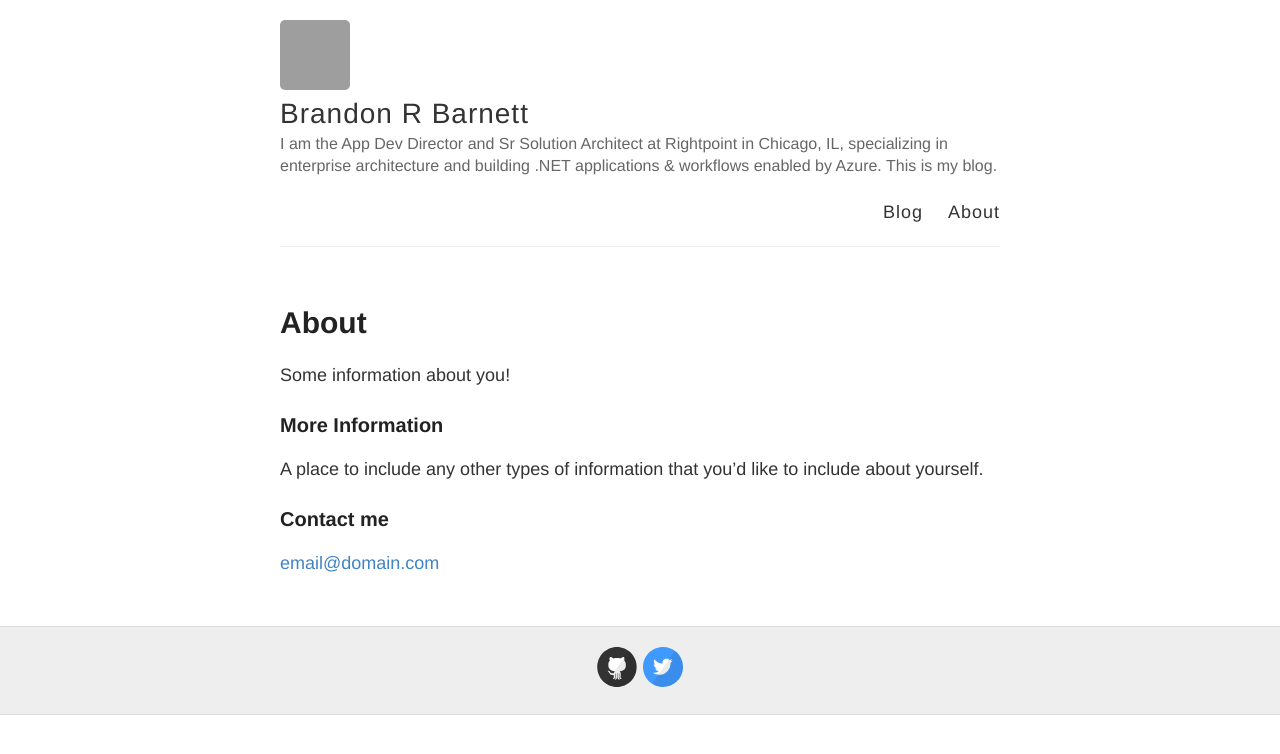
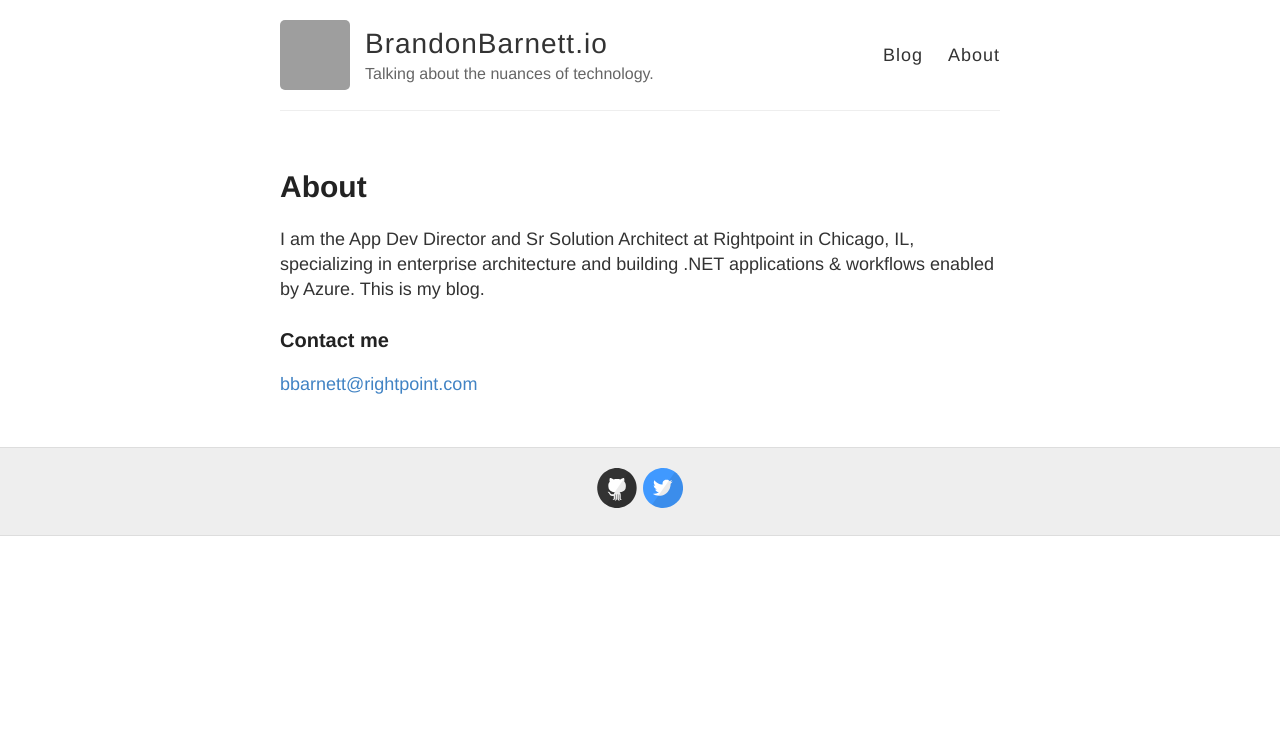
Before and after one commit to brbarnett/brbarnett.github.io, a Jekyll site: the page built from about.md, in a window 1280 px wide. Shown: the top 754 px of the page. Built offline with Jekyll 4.4.1, drawn with Linux system fonts in a browser that asks for light colours; grey boxes are pictures that could not be loaded.

Commit message:
About content

```diff
--- a/_config.yml
+++ b/_config.yml
@@ -3,10 +3,10 @@
 #
 
 # Name of your site (displayed in the header)
-name: Brandon R Barnett
+name: BrandonBarnett.io
 
 # Short bio or description (displayed in the header)
-description: I am the App Dev Director and Sr Solution Architect at Rightpoint in Chicago, IL, specializing in enterprise architecture and building .NET applications & workflows enabled by Azure. This is my blog.
+description: Talking about the nuances of technology.
 
 # URL of your avatar or profile pic (you could use your GitHub profile pic)
 avatar: https://avatars3.githubusercontent.com/u/6238678?s=460&v=4
--- a/about.md
+++ b/about.md
@@ -4,12 +4,8 @@ title: About
 permalink: /about/
 ---
 
-Some information about you!
-
-### More Information
-
-A place to include any other types of information that you'd like to include about yourself.
+I am the App Dev Director and Sr Solution Architect at Rightpoint in Chicago, IL, specializing in enterprise architecture and building .NET applications & workflows enabled by Azure. This is my blog.
 
 ### Contact me
 
-[email@domain.com](mailto:email@domain.com)
+[bbarnett@rightpoint.com](mailto:bbarnett@rightpoint.com)
```
